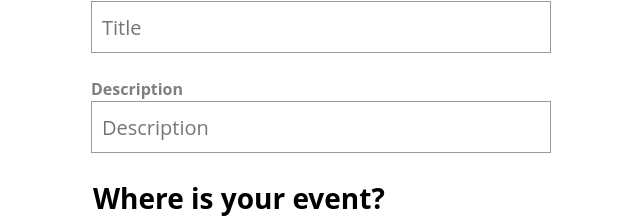
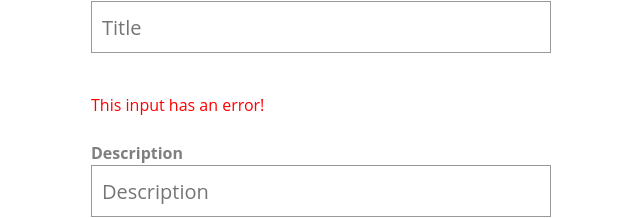
Before and after one commit to Code-Pop/Vue-3-Forms, a Vue app: page / in a window 1280 px wide. Shown: the part 207-425 px from the top of the page, without its empty margins (339-979 px from the left). Built offline with nearby package versions, Linux system fonts and the light colour scheme.

Commit message:
feat: add error a11y

```diff
--- a/src/components/BaseInput.vue
+++ b/src/components/BaseInput.vue
@@ -7,7 +7,17 @@
     @input="$emit('update:modelValue', $event.target.value)"
     class="field"
     :id="uuid"
+    :aria-describedby="error ? `${uuid}-error` : null"
+    :aria-invalid="error"
   >
+  <p
+    v-if="error"
+    class="errorMessage"
+    :id="`${uuid}-error`"
+    aria-live="assertive"
+  >
+    {{ error }}
+  </p>
 </template>
 
 <script>
@@ -21,6 +31,10 @@
     modelValue: {
       type: [String, Number],
       default: ''
+    },
+    error: {
+      type: String,
+      default: ''
     }
   },
   setup () {
--- a/src/views/SimpleForm.vue
+++ b/src/views/SimpleForm.vue
@@ -15,6 +15,7 @@
           v-model="event.title"
           label="Title"
           type="text"
+          error="This input has an error!"
         />
 
         <BaseInput
```
